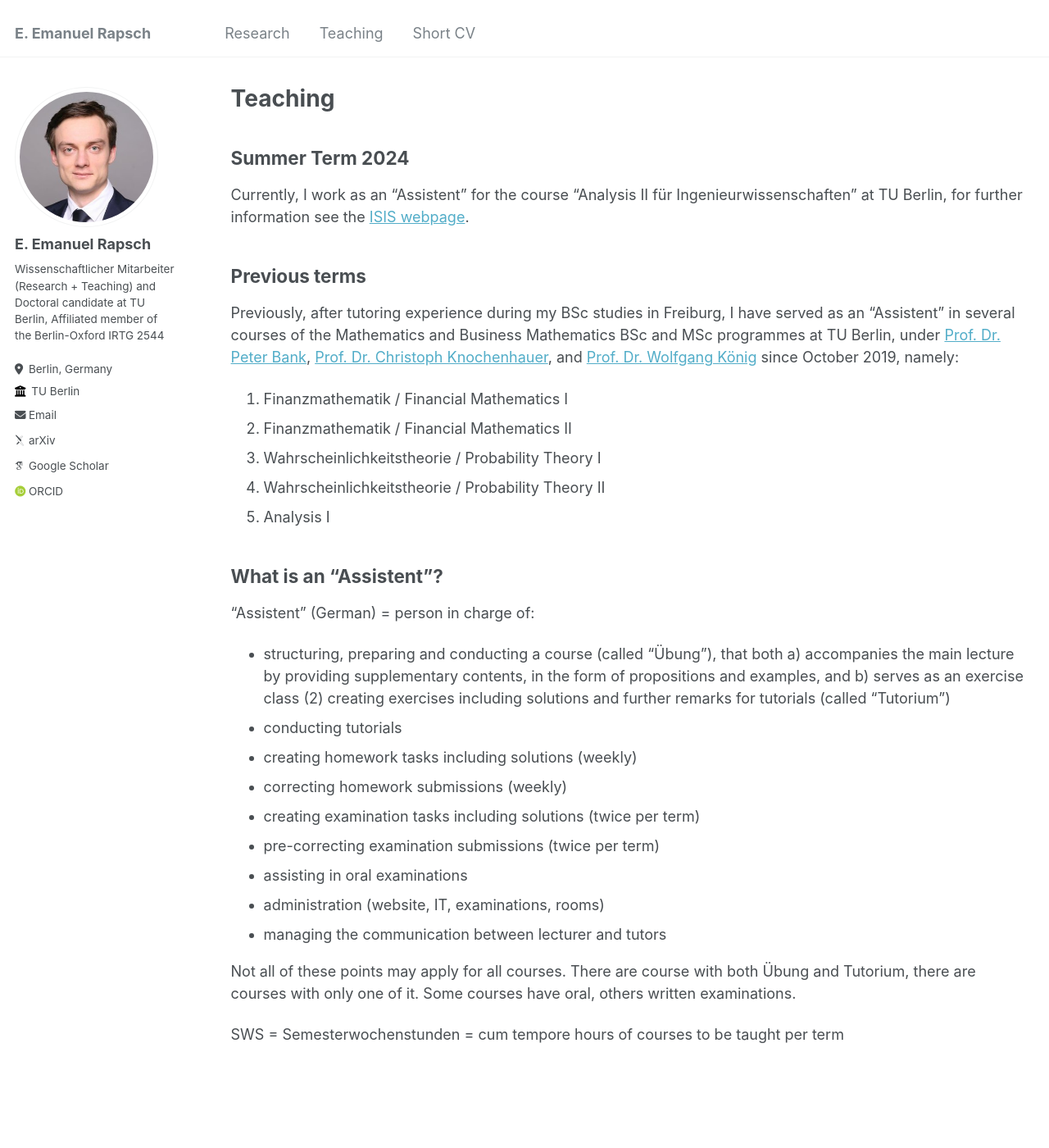
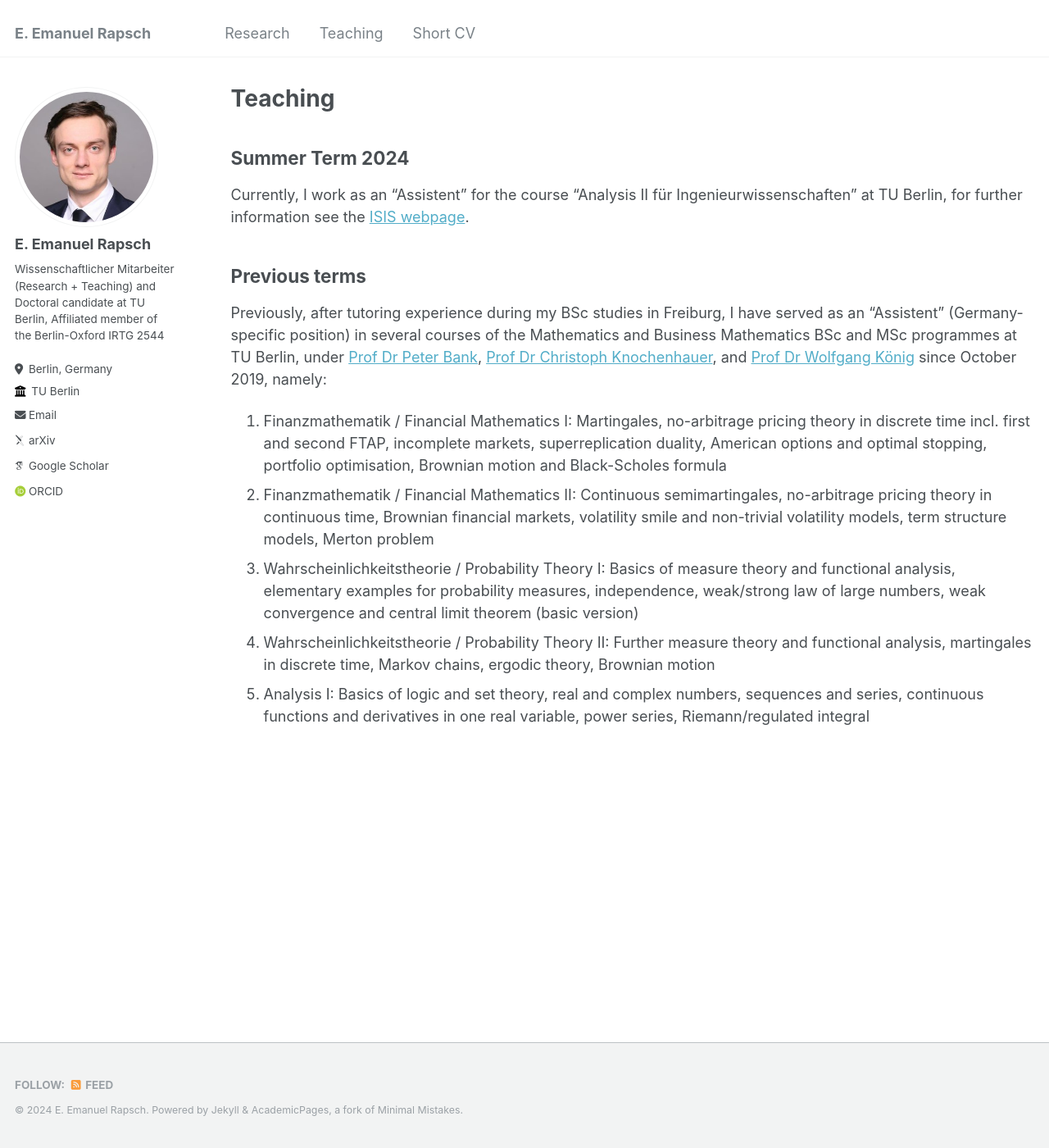
Before and after one commit to erapsch/erapsch.github.io, a Jekyll site: the page built from _pages/teaching.md, in a window 1280 px wide and 1400 px high. Shown: the whole window at 82% size. Built offline with Jekyll 4.4.1, drawn with Linux system fonts in a browser that asks for light colours; some web fonts are replaced.

Commit message:
changed content of about, cv, research, teaching

```diff
--- a/_pages/teaching.md
+++ b/_pages/teaching.md
@@ -11,15 +11,15 @@ Currently, I work as an "Assistent" for the course "Analysis II für Ingenieurwi
 
 ## Previous terms
 
-Previously, after tutoring experience during my BSc studies in Freiburg, I have served as an "Assistent" in several courses of the Mathematics and Business Mathematics BSc and MSc programmes at TU Berlin, under <a href="https://www3.math.tu-berlin.de/stoch/wp_bank/">Prof. Dr. Peter Bank</a>, <a href="">Prof. Dr. Christoph Knochenhauer</a>, and <a href="">Prof. Dr. Wolfgang König</a> since October 2019, namely:
+Previously, after tutoring experience during my BSc studies in Freiburg, I have served as an "Assistent" (Germany-specific position) in several courses of the Mathematics and Business Mathematics BSc and MSc programmes at TU Berlin, under <a href="https://www3.math.tu-berlin.de/stoch/wp_bank/">Prof Dr Peter Bank</a>, <a href="https://stochasticcontrol.org/">Prof Dr Christoph Knochenhauer</a>, and <a href="https://www.wias-berlin.de/people/koenig/">Prof Dr Wolfgang König</a> since October 2019, namely:
 
-1. Finanzmathematik / Financial Mathematics I
-2. Finanzmathematik / Financial Mathematics II
-3. Wahrscheinlichkeitstheorie / Probability Theory I
-4. Wahrscheinlichkeitstheorie / Probability Theory II
-5. Analysis I
+1. Finanzmathematik / Financial Mathematics I: Martingales, no-arbitrage pricing theory in discrete time incl. first and second FTAP, incomplete markets, superreplication duality, American options and optimal stopping, portfolio optimisation, Brownian motion and Black-Scholes formula
+2. Finanzmathematik / Financial Mathematics II: Continuous semimartingales, no-arbitrage pricing theory in continuous time, Brownian financial markets, volatility smile and non-trivial volatility models, term structure models, Merton problem
+3. Wahrscheinlichkeitstheorie / Probability Theory I: Basics of measure theory and functional analysis, elementary examples for probability measures, independence, weak/strong law of large numbers, weak convergence and central limit theorem (basic version)
+4. Wahrscheinlichkeitstheorie / Probability Theory II: Further measure theory and functional analysis, martingales in discrete time, Markov chains, ergodic theory, Brownian motion
+5. Analysis I: Basics of logic and set theory, real and complex numbers, sequences and series, continuous functions and derivatives in one real variable, power series, Riemann/regulated integral
 
-## What is an "Assistent"?
+<!-- ## What is an "Assistent"?
 
 "Assistent" (German) = person in charge of:
 
@@ -35,4 +35,4 @@ Previously, after tutoring experience during my BSc studies in Freiburg, I have
 
 Not all of these points may apply for all courses. There are course with both Übung and Tutorium, there are courses with only one of it. Some courses have oral, others written examinations.
 
-SWS = Semesterwochenstunden = cum tempore hours of courses to be taught per term
+SWS = Semesterwochenstunden = cum tempore hours of courses to be taught per term -->
```
Also changed, not shown: _pages/about.md (+17 -2 lines), _pages/cv.md (+8 -7 lines), _pages/research.md (+1 -1 lines).
